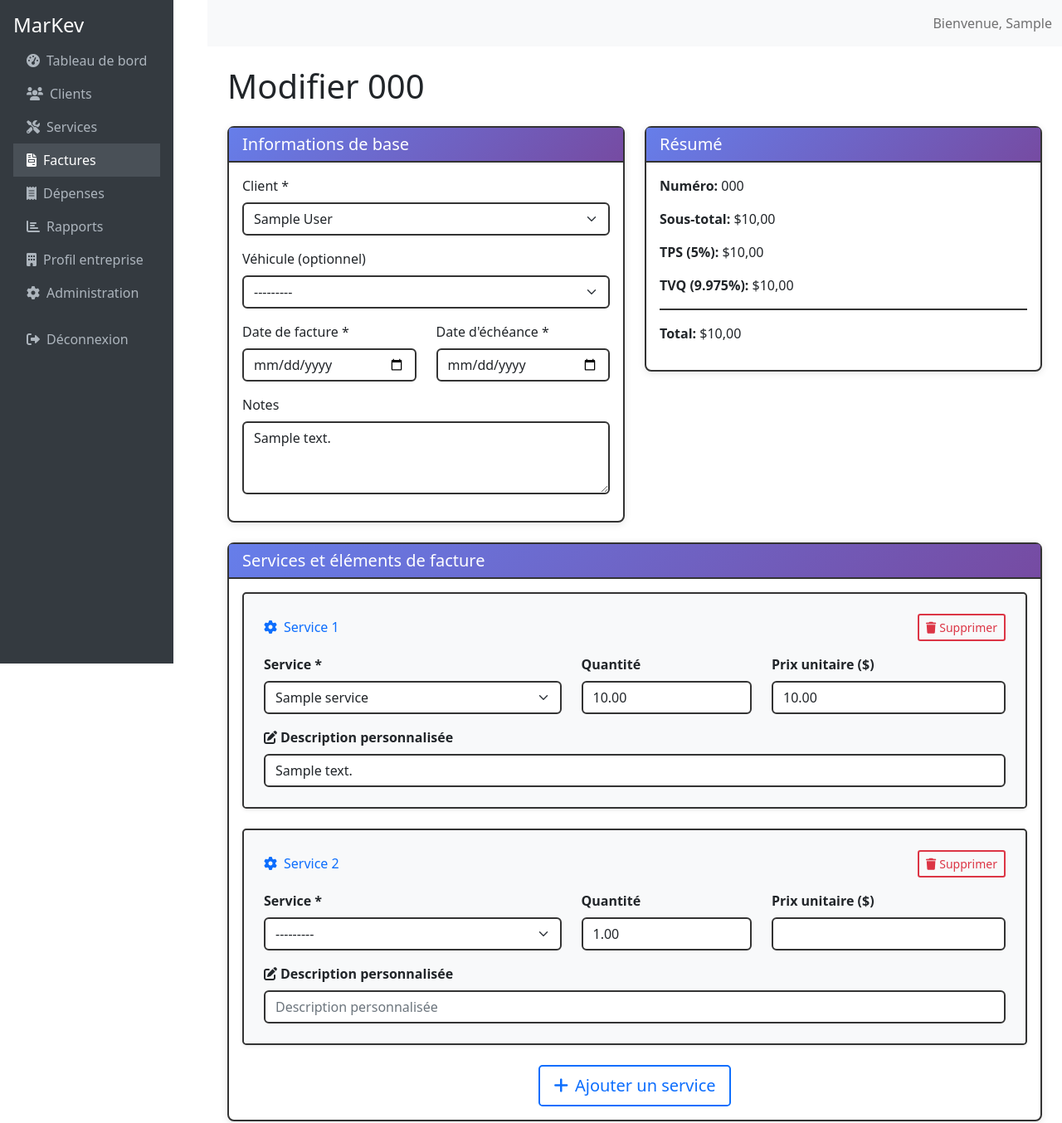
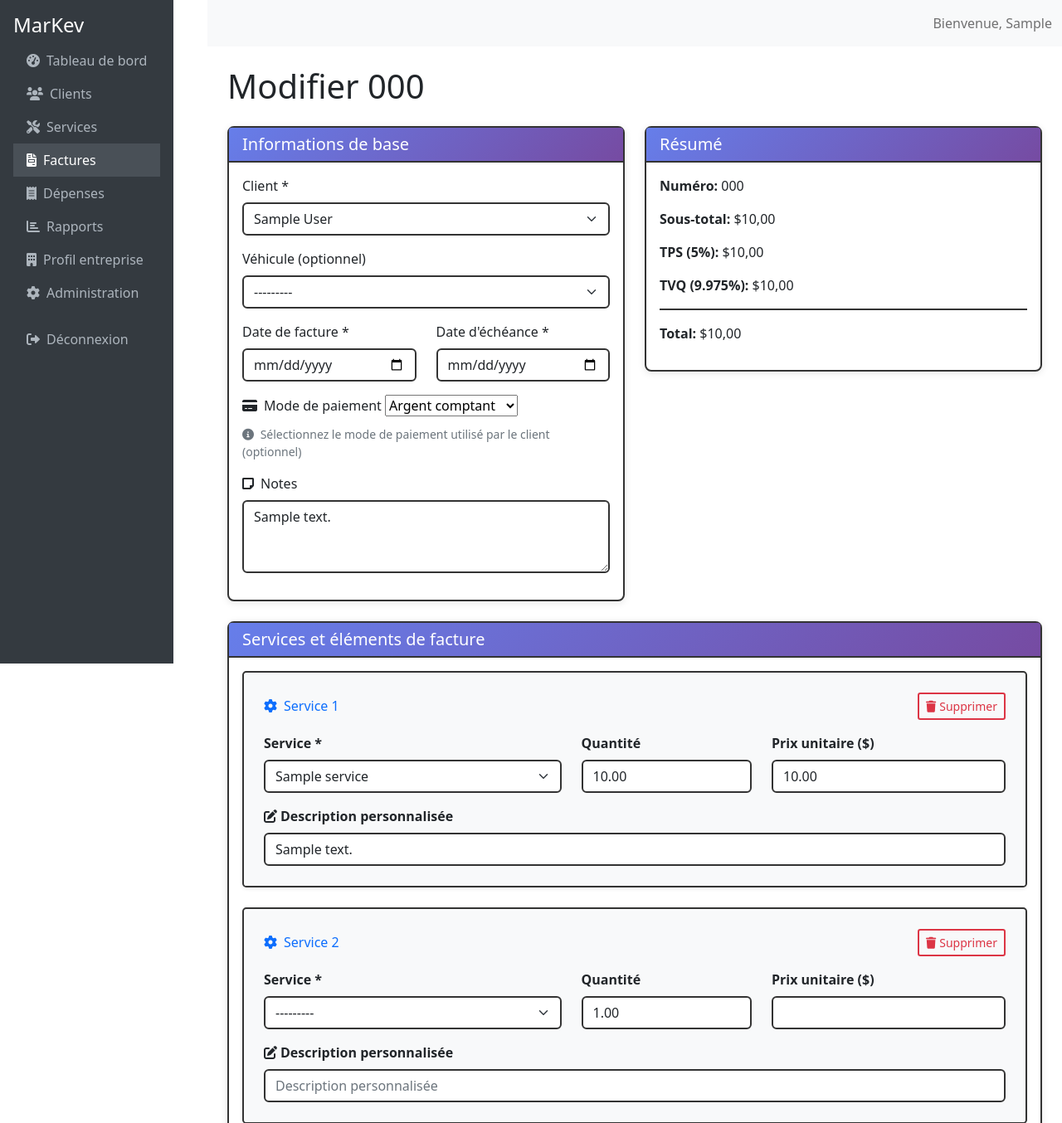
Before and after one commit to TheJoker1985/markev-garage-management, a Django app: page /invoices/1/edit/ in a window 1280 px wide. Shown: the top 1354 px of the page at 83% size. Run offline with Django 5.2, Linux system fonts and the light colour scheme; a user stored in the database is signed in; tables that the repository leaves empty hold one stand-in row (values such as "Sample post").

Commit message:
Feature: Ajout du mode de paiement pour les factures
- Nouveau champ payment_method dans le modèle Invoice
- Choix multiples: Argent comptant, Débit, Crédit, Chèque, Virement, Autre
- Migration automatique pour ajouter le champ à la base de données
- Formulaire de création/modification de facture mis à jour
- Affichage du mode de paiement dans les détails de facture avec badges colorés
- Nouvelle colonne 'Paiement' dans la liste des factures
- Icônes Font Awesome pour une meilleure visualisation
- Champ optionnel avec texte d'aide explicatif

Améliorations visuelles:
✅ Badges colorés par type de paiement
✅ Icônes spécifiques pour chaque mode
✅ Interface utilisateur intuitive
✅ Affichage conditionnel (masqué si non renseigné)
✅ Intégration harmonieuse dans l'interface existante

Suivi des paiements:
✅ Meilleur suivi des modes de paiement clients
✅ Rapports financiers plus détaillés possibles
✅ Historique des préférences de paiement

```diff
--- a/garage_app/forms.py
+++ b/garage_app/forms.py
@@ -154,7 +154,7 @@ class InvoiceForm(forms.ModelForm):
 
     class Meta:
         model = Invoice
-        fields = ['client', 'vehicle', 'invoice_date', 'due_date', 'notes']
+        fields = ['client', 'vehicle', 'invoice_date', 'due_date', 'payment_method', 'notes']
         widgets = {
             'client': forms.Select(attrs={'class': 'form-select'}),
             'vehicle': forms.Select(attrs={'class': 'form-select'}),
--- a/garage_app/models.py
+++ b/garage_app/models.py
@@ -222,6 +222,23 @@ class Invoice(models.Model):
     ]
     status = models.CharField(max_length=20, choices=STATUS_CHOICES, default='draft', verbose_name="Statut")
 
+    # Mode de paiement
+    PAYMENT_METHOD_CHOICES = [
+        ('cash', 'Argent comptant'),
+        ('debit', 'Carte de débit'),
+        ('credit', 'Carte de crédit'),
+        ('cheque', 'Chèque'),
+        ('transfer', 'Virement bancaire'),
+        ('other', 'Autre'),
+    ]
+    payment_method = models.CharField(
+        max_length=20,
+        choices=PAYMENT_METHOD_CHOICES,
+        blank=True,
+        null=True,
+        verbose_name="Mode de paiement"
+    )
+
     # Notes
     notes = models.TextField(blank=True, null=True, verbose_name="Notes")
 
--- a/garage_app/templates/garage_app/invoices/invoice_form.html
+++ b/garage_app/templates/garage_app/invoices/invoice_form.html
@@ -96,7 +96,23 @@
                     </div>
 
                     <div class="mb-3">
-                        <label for="{{ form.notes.id_for_label }}" class="form-label">{{ form.notes.label }}</label>
+                        <label for="{{ form.payment_method.id_for_label }}" class="form-label">
+                            <i class="fas fa-credit-card me-2"></i>{{ form.payment_method.label }}
+                        </label>
+                        {{ form.payment_method }}
+                        {% if form.payment_method.errors %}
+                            <div class="text-danger">{{ form.payment_method.errors }}</div>
+                        {% endif %}
+                        <div class="form-text">
+                            <i class="fas fa-info-circle me-1"></i>
+                            Sélectionnez le mode de paiement utilisé par le client (optionnel)
+                        </div>
+                    </div>
+
+                    <div class="mb-3">
+                        <label for="{{ form.notes.id_for_label }}" class="form-label">
+                            <i class="fas fa-sticky-note me-2"></i>{{ form.notes.label }}
+                        </label>
                         {{ form.notes }}
                         {% if form.notes.errors %}
                             <div class="text-danger">{{ form.notes.errors }}</div>
```
Also changed, not shown: garage_app/templates/garage_app/invoices/invoice_detail.html (+21 -1 lines), garage_app/templates/garage_app/invoices/invoice_list.html (+20 -0 lines), garage_app/migrations/0002_invoice_payment_method.py (added).
